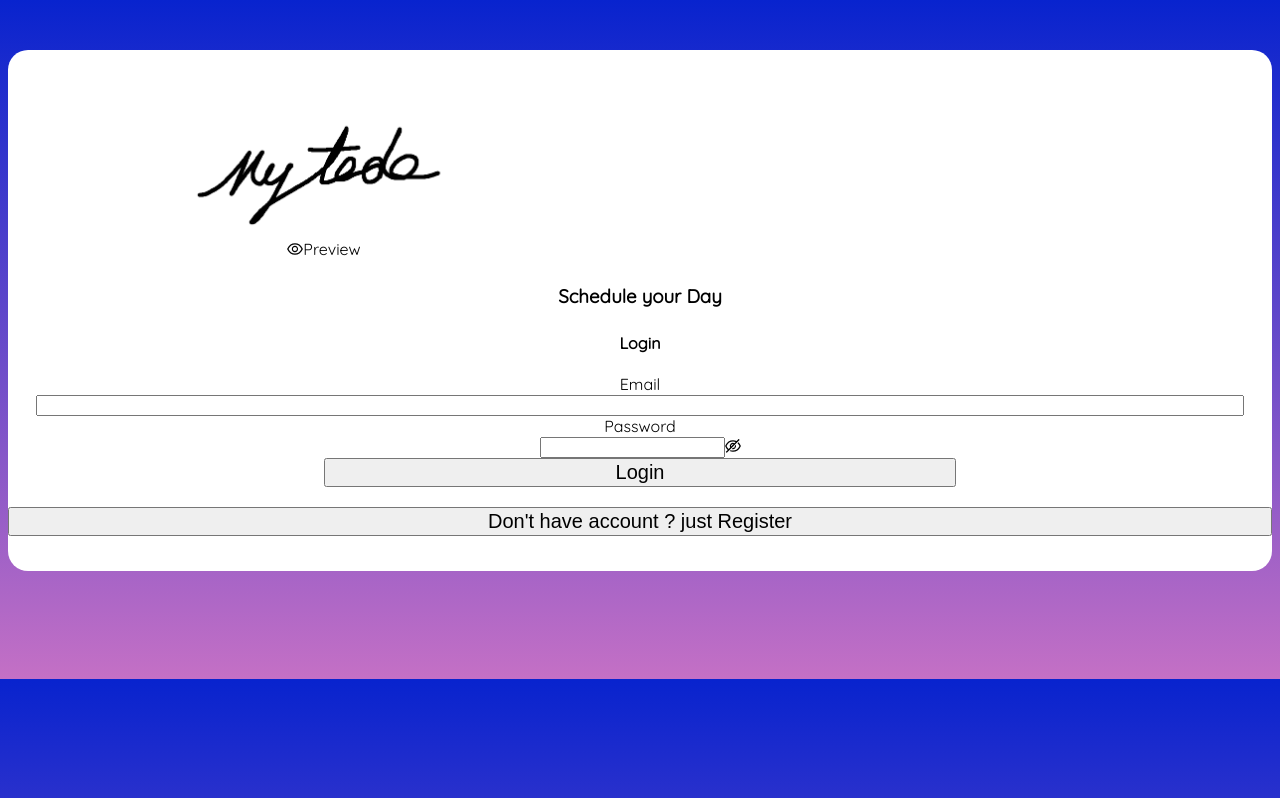
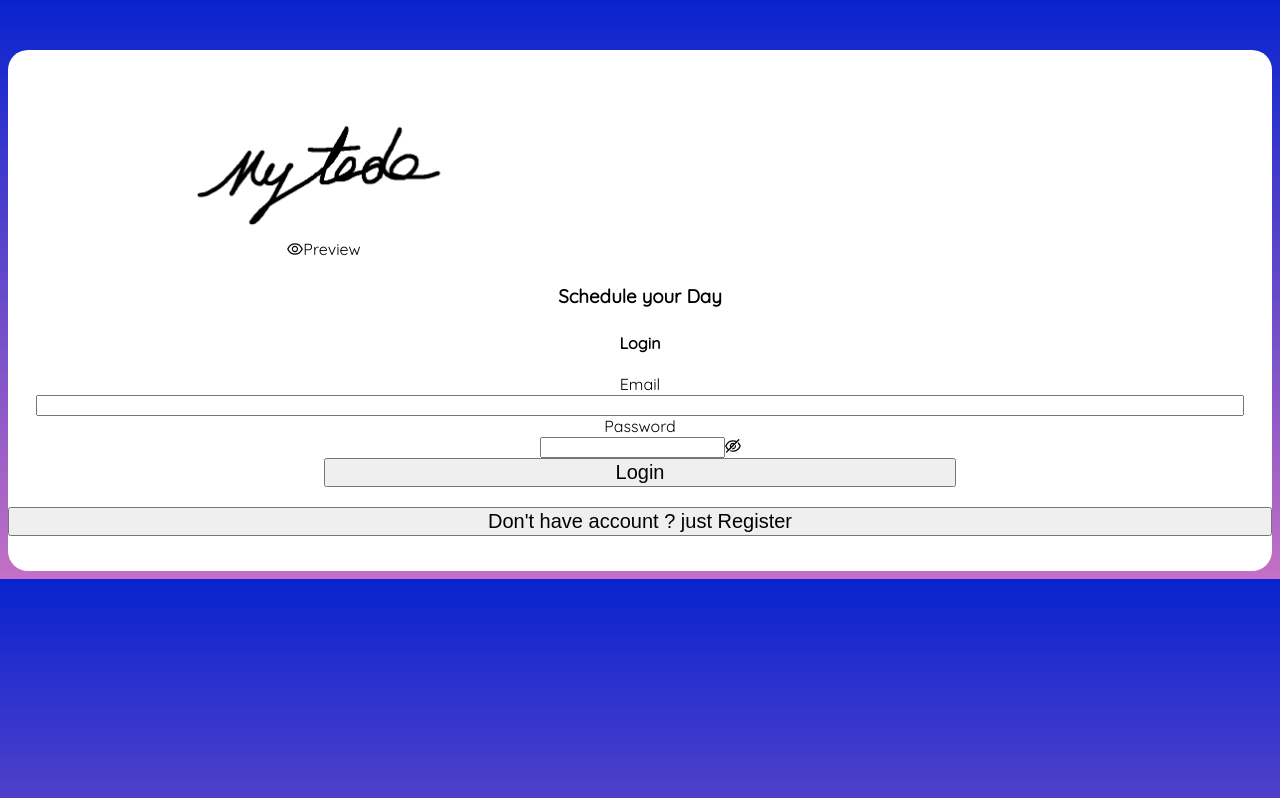
Before and after one commit to kritchao/Project-Todo, a React (Create React App) app in the folder FrontEndReact/: page /login in a window 1280 px wide. Built offline with nearby package versions, Linux system fonts and the light colour scheme; the HTML template or start-up script is replaced by a standard one.

Commit message:
a little update

```diff
--- a/FrontEndReact/src/components/pages/Login.js
+++ b/FrontEndReact/src/components/pages/Login.js
@@ -30,7 +30,7 @@ export default function Login(props) {
             });
     }
     return (
-        <Row justify="center" style={{paddingBottom:"100px"}}>
+        <Row justify="center" >
             <Col xs={23} sm={23} md={23} lg={14} xl={14} xxl={12}>
 
                 <div className="Form">
```
